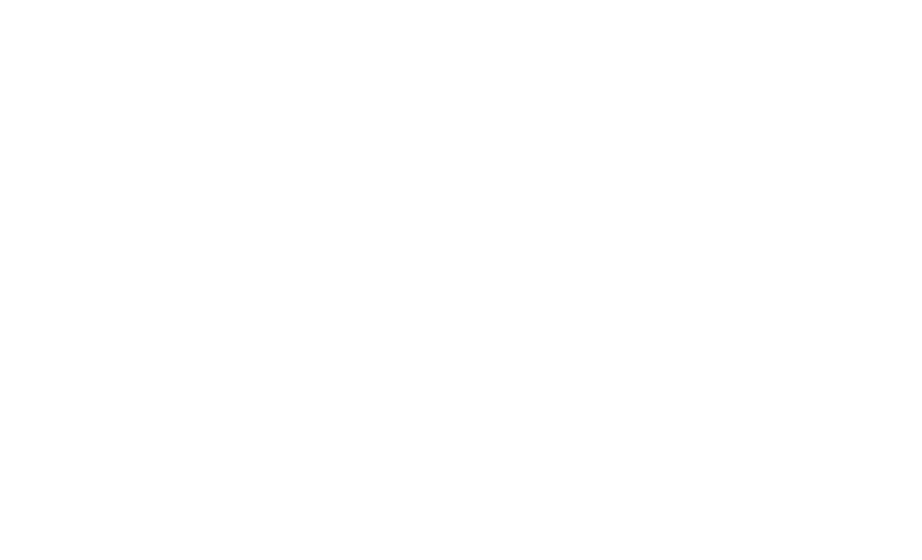
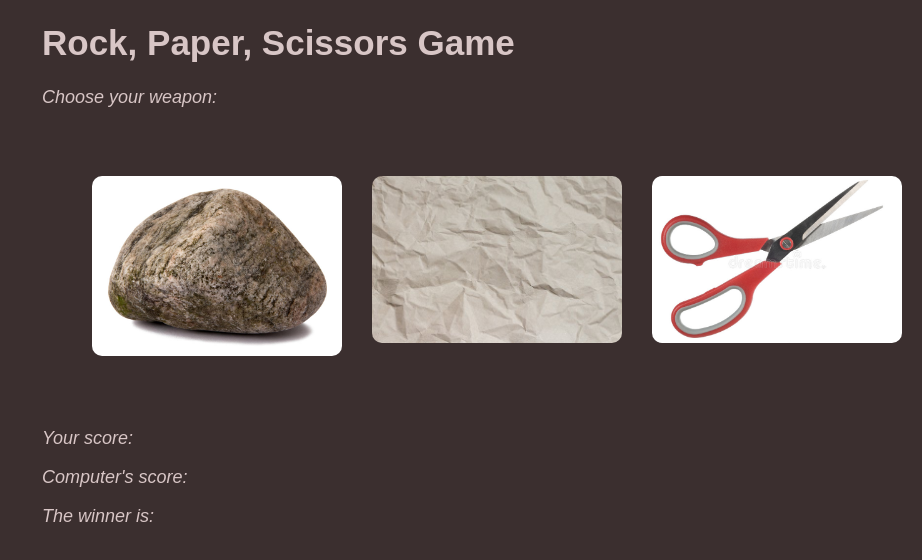
Before and after one commit to janaiscoding/rock-paper-scissors, a plain HTML site: page index.html in a window 1280 px wide. Shown: the whole page, without its empty margins (358-1280 px from the left). Drawn offline with Linux system fonts and the light colour scheme.

Commit message:
Start the Html project

```diff
--- a/index.html
+++ b/index.html
@@ -7,6 +7,37 @@
     <link rel="stylesheet" href="style.css">
   </head>
   <!--future code goes here-->
+
+  <div class="main-content">
+    <h1 class="title">Rock, Paper, Scissors Game</h1>
+    <p class="text">Choose your weapon:</p>
+  </div>
+
+
+  <div class="player-container">
+    <div id="rock" class="button">
+      <img src="./img/rock.jpg" alt="Rock">
+    </div>
+    <div id="paper" class="button">
+      <img src="./img/paper.jpg" alt="Paper">
+    </div>
+    <div id="scissors" class="button">
+      <img src="./img/scissors.jpg" alt="scissors">
+    </div>
+  </div>
+
+  <div class="computer-container">
+
+  </div>
+  <div class="score-container">
+    <p class="player-score text">Your score:</p>
+    <p class="computer-score text">Computer's score: </p>
+  </div>
+  <div class="results-container">
+    <p class="winner text">The winner is:</p>
+  </div>
+
+
   <body>
   </body>
 </html>
--- a/style.css
+++ b/style.css
@@ -0,0 +1,30 @@
+* {
+    background-color: rgb(59, 47, 47);
+    color:rgb(216, 198, 198);
+    font-family: sans-serif;
+}
+.title {
+    font-size: 35px;
+}
+.text {
+    font-size: 18px;
+    font-style:italic;
+}
+body {
+    margin: 0 400px;
+}
+img {
+    max-width: 250px;
+    max-height: auto;
+    border-radius: 10px;
+}
+.player-container {
+    display: flex;
+    gap: 30px;
+    padding: 50px;
+}
+.button:hover {
+    cursor: pointer;
+    transform: scale(1.1);
+
+  }
```
Also changed, not shown: img/paper.jpg (added), img/rock.jpg (added), img/scissors.jpg (added), 1 other file.
